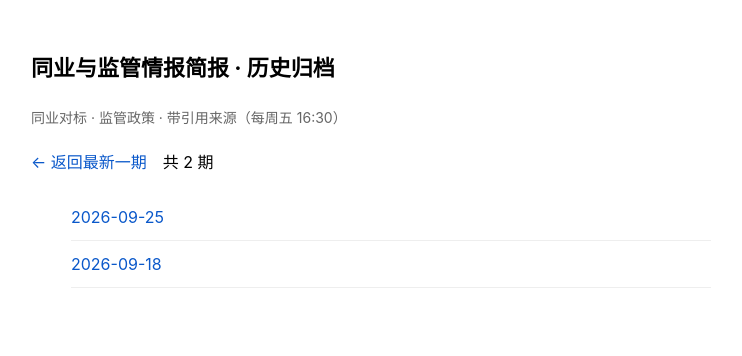
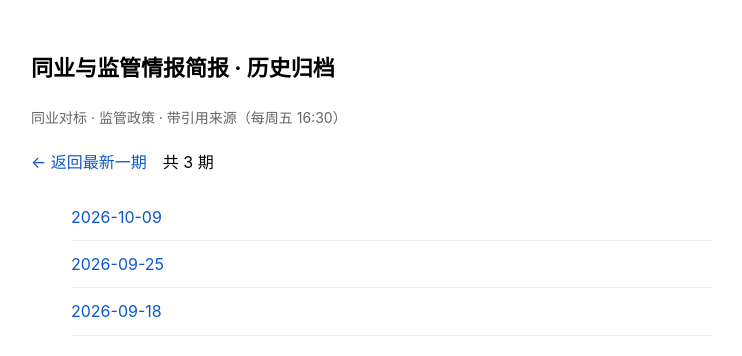
Before and after one commit to Liyehuotu533/insurance-briefing, a plain HTML site: page intel/archive/index.html in a window 1280 px wide. Shown: the whole page, without its empty margins (269-1011 px from the left). Drawn offline with Linux system fonts and the light colour scheme.

Commit message:
同业与监管情报简报 归档索引 2026-10-09

```diff
--- a/intel/archive/index.html
+++ b/intel/archive/index.html
@@ -1 +1 @@
-<!DOCTYPE html><html lang="zh-CN"><head><meta charset="utf-8"><meta name="viewport" content="width=device-width,initial-scale=1"><title>同业与监管情报简报 · 历史归档</title><style>body{font-family:-apple-system,'PingFang SC','Microsoft YaHei',sans-serif;max-width:680px;margin:48px auto;padding:0 20px;line-height:1.9}h1{font-size:22px}p.sub{color:#666;font-size:14px}li{list-style:none;border-bottom:1px solid #eee;padding:8px 0}a{color:#0a58ca;text-decoration:none}a:hover{text-decoration:underline}</style></head><body><h1>同业与监管情报简报 · 历史归档</h1><p class="sub">同业对标 · 监管政策 · 带引用来源（每周五 16:30）</p><p><a href="/insurance-briefing/intel/">← 返回最新一期</a>　共 2 期</p><ul><li><a href="/insurance-briefing/intel/archive/2026-09-25/">2026-09-25</a></li><li><a href="/insurance-briefing/intel/archive/2026-09-18/">2026-09-18</a></li></ul></body></html>
+<!DOCTYPE html><html lang="zh-CN"><head><meta charset="utf-8"><meta name="viewport" content="width=device-width,initial-scale=1"><title>同业与监管情报简报 · 历史归档</title><style>body{font-family:-apple-system,'PingFang SC','Microsoft YaHei',sans-serif;max-width:680px;margin:48px auto;padding:0 20px;line-height:1.9}h1{font-size:22px}p.sub{color:#666;font-size:14px}li{list-style:none;border-bottom:1px solid #eee;padding:8px 0}a{color:#0a58ca;text-decoration:none}a:hover{text-decoration:underline}</style></head><body><h1>同业与监管情报简报 · 历史归档</h1><p class="sub">同业对标 · 监管政策 · 带引用来源（每周五 16:30）</p><p><a href="/insurance-briefing/intel/">← 返回最新一期</a>　共 3 期</p><ul><li><a href="/insurance-briefing/intel/archive/2026-10-09/">2026-10-09</a></li><li><a href="/insurance-briefing/intel/archive/2026-09-25/">2026-09-25</a></li><li><a href="/insurance-briefing/intel/archive/2026-09-18/">2026-09-18</a></li></ul></body></html>
```
